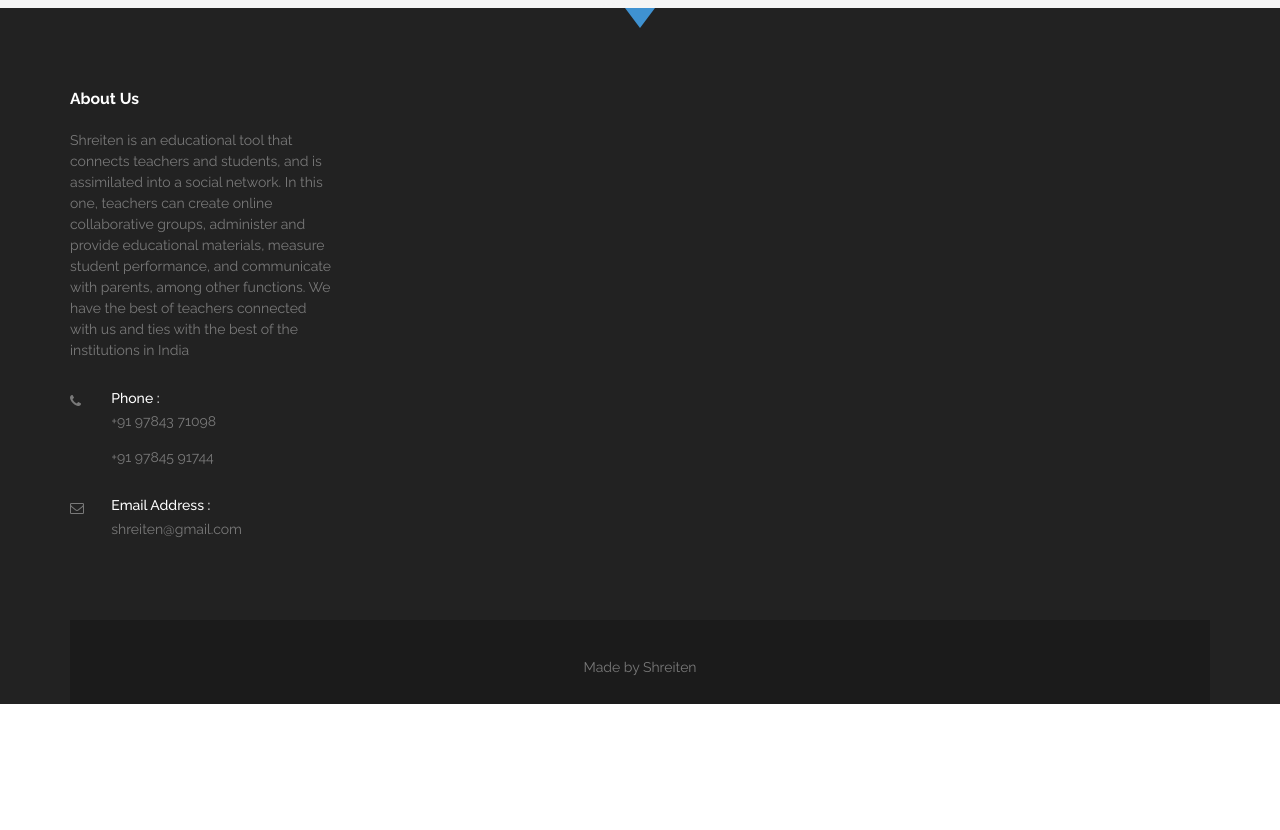
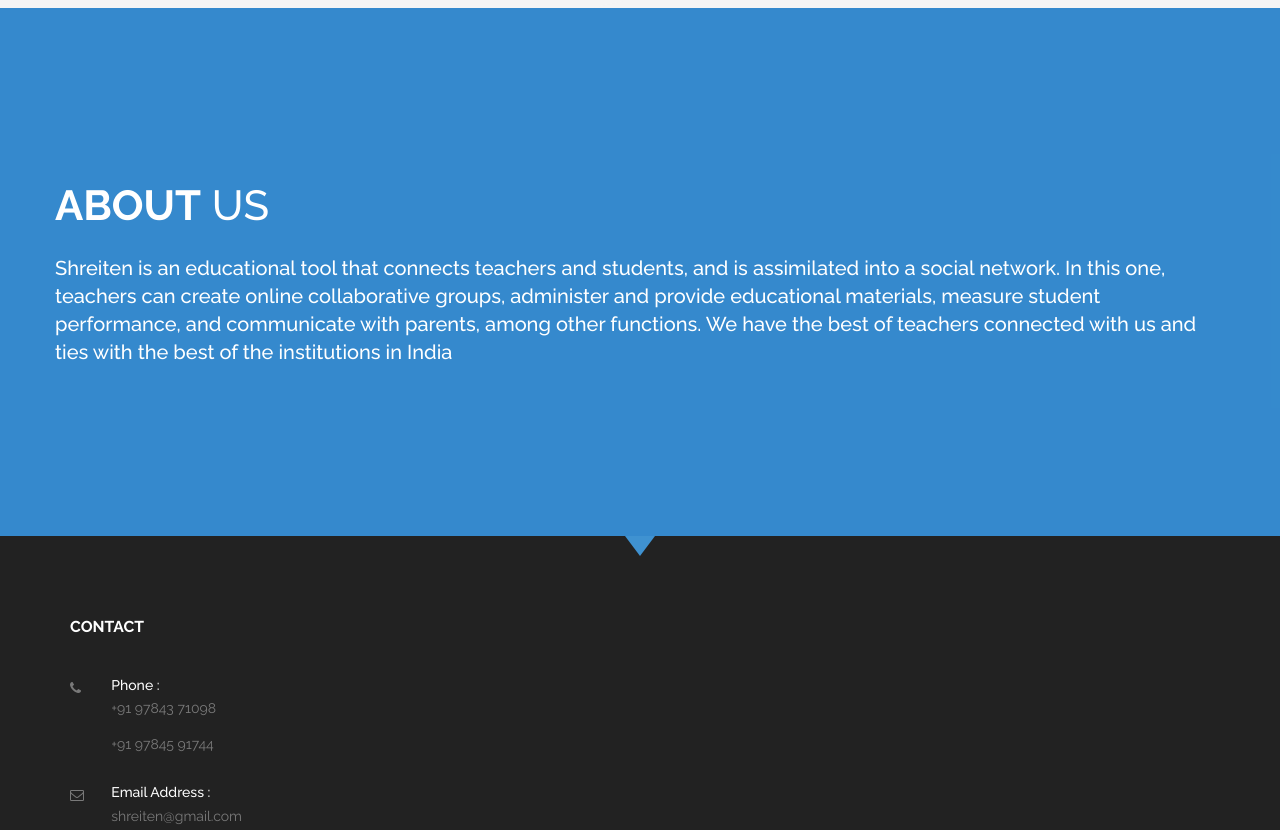
Before and after one commit to shayakbanerjee99/shreiten, a plain HTML site: page index.html in a window 1280 px wide. Shown: the part 609-1439 px from the top of the page. Before the commit the page ends 1313 px from the top, so only its background shows below. Drawn offline with Linux system fonts and the light colour scheme; a web font is replaced by a local one.

Commit message:
Changed about us position Brought about us from the footer to the main page. Now it has it's own section

```diff
--- a/assets/css/style.css
+++ b/assets/css/style.css
@@ -999,7 +999,7 @@
 /*Business Section*/
 
 .business{
-    background: url(../images/business-bg.jpg) no-repeat top center;
+    /* background: url(../images/business-bg.jpg) no-repeat top center; */
     background-size: cover;
     position: relative;
 }
--- a/index.html
+++ b/index.html
@@ -126,6 +126,39 @@
                 </div><!--End off container -->
             </section> <!--End off Home Sections-->
 
+            <!--Business Section-->
+            <section id="business" class="business bg-blue roomy-70">
+                <div class="business_overlay"></div>
+                <div class="container">
+                    <div class="row">
+                        <div class="main_business">
+                            <div class="col-md-12" style="padding: 100px 0px 100px 0px">
+                                <div class="business_item sm-m-top-50">
+                                    <h1 class="text-uppercase text-white"><strong>About</strong> us</h1>
+
+                                    <p class="m-top-20 text-white" style="font-size: 20px;">Shreiten is an educational tool that
+                                        connects teachers and students, and is assimilated into
+                                        a social network.   In this one, teachers can create online
+                                        collaborative groups, administer and provide educational
+                                        materials, measure student performance, and communicate
+                                        with parents, among other functions. We have the best of
+                                        teachers connected with us and ties with the best of the
+                                        institutions in India</p>
+
+                                    <!-- <ul class="text-white">
+                                        <li><i class="fa fa-arrow-circle-right"></i> Clean & Modern Design</li>
+                                        <li><i class="fa  fa-arrow-circle-right"></i> Fully Responsive</li>
+                                        <li><i class="fa  fa-arrow-circle-right"></i> Google Fonts</li>
+                                    </ul> -->
+
+                                </div>
+                            </div>
+
+                        </div>
+                    </div>
+                </div>
+            </section><!-- End off Business section -->
+
 
 
             <footer id="contact" class="footer action-lage bg-black p-top-80">
@@ -135,7 +168,7 @@
                         <div class="widget_area">
                             <div class="col-md-3">
                                 <div class="widget_item widget_about">
-                                    <h5 class="text-white">About Us</h5>
+                                    <!-- <h5 class="text-white">About Us</h5>
                                     <p class="m-top-20">Shreiten is an educational tool that
                                         connects teachers and students, and is assimilated into
                                         a social network.   In this one, teachers can create online
@@ -143,7 +176,7 @@
                                         materials, measure student performance, and communicate
                                         with parents, among other functions. We have the best of
                                         teachers connected with us and ties with the best of the
-                                        institutions in India</p>
+                                        institutions in India</p> -->
 
                                     <!-- Location -->
 
@@ -158,7 +191,9 @@
                                         </div>
                                     </div> -->
 
-                                    <div class="widget_ab_item m-top-30">
+                                    <h5 class="text-white text-uppercase">Contact</h5>
+
+                                    <div class="widget_ab_item m-top-40">
                                         <div class="item_icon"><i class="fa fa-phone"></i></div>
                                         <div class="widget_ab_item_text">
                                             <h6 class="text-white">Phone :</h6>
```
